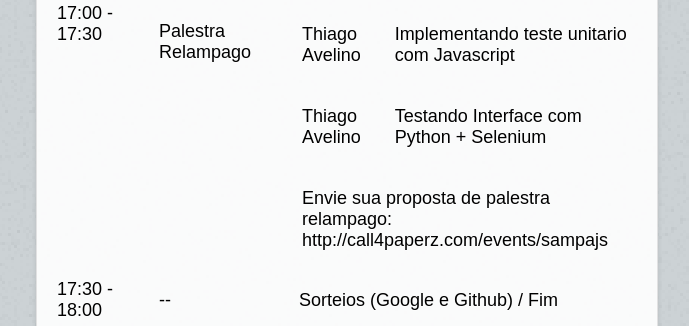
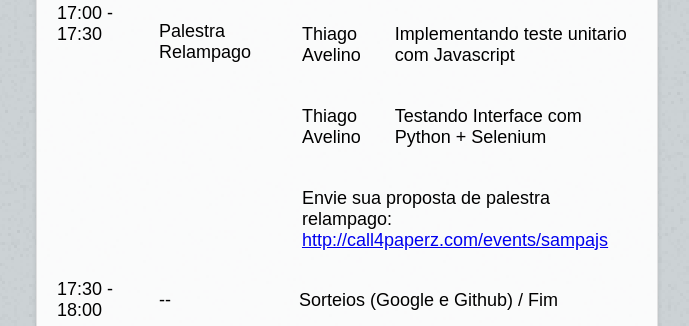
Before and after one commit to JoaoVagner/sampajs, a plain HTML site: page index.html in a window 1280 px wide. Shown: the part 1042-1368 px from the top of the page, without its empty margins (154-843 px from the left). Drawn offline with Linux system fonts and the light colour scheme; a web font is replaced by a local one.

Commit message:
add link in call4papers

```diff
--- a/index.html
+++ b/index.html
@@ -235,7 +235,7 @@
             <td><table>
                 <tr><td><p>Thiago Avelino</p></td><td><p>Implementando teste unitario com Javascript</p></td></tr>
                 <tr><td><p>Thiago Avelino</p></td><td><p>Testando Interface com Python + Selenium</p></td></tr>
-                <tr><td colspan="2" ><p>Envie sua proposta de palestra relampago: http://call4paperz.com/events/sampajs</p></td></tr>
+                <tr><td colspan="2" ><p>Envie sua proposta de palestra relampago: <a href="http://call4paperz.com/events/sampajs">http://call4paperz.com/events/sampajs</a></p></td></tr>
             </table></td>
           </tr>
           <tr>
```
